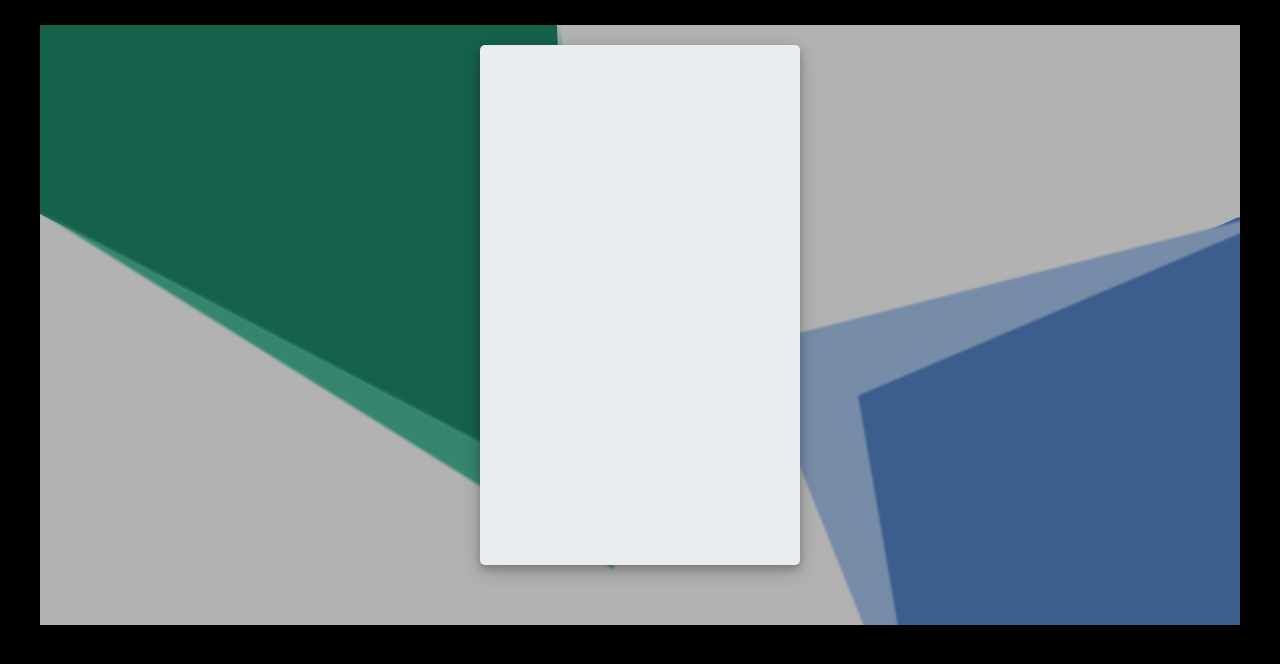
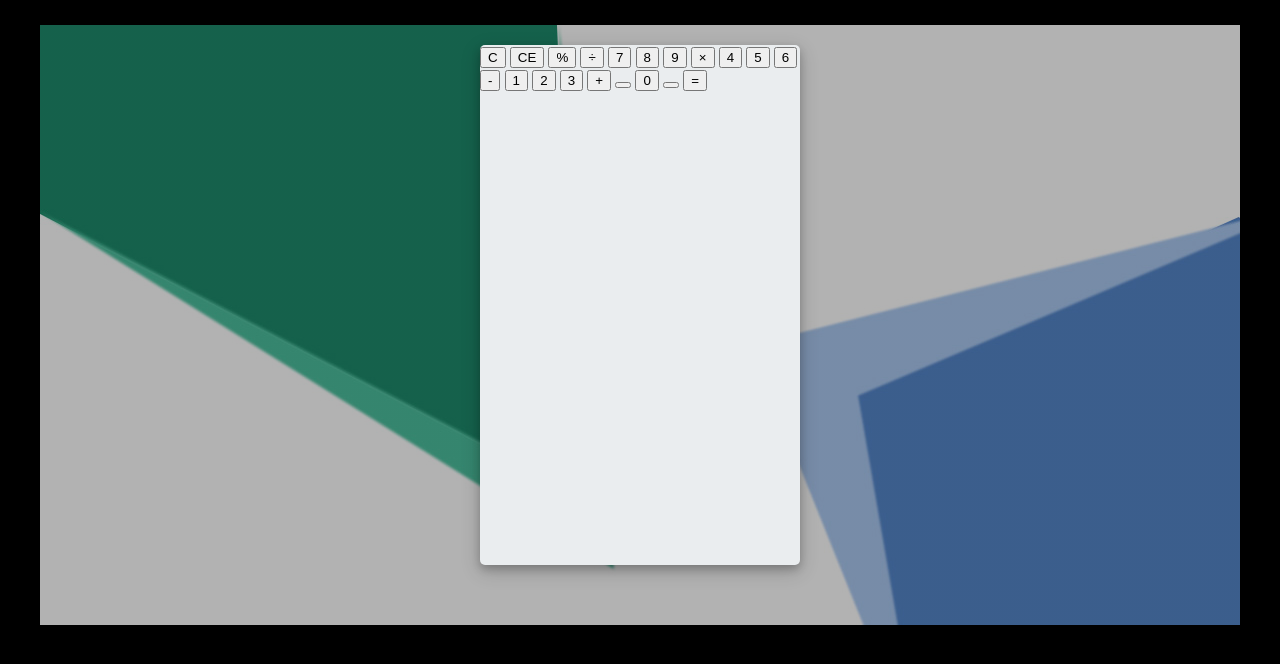
Before and after one commit to kshitijvarshne1/Calculator, a plain HTML site: page index.html in a window 1280 px wide. Drawn offline with Linux system fonts and the light colour scheme.

Commit message:
add all keyboard values

```diff
--- a/index.html
+++ b/index.html
@@ -10,8 +10,36 @@
   <body>
     <div id="container">
       <div id="calculator">
-        <div id="result"></div>
-        <div id="keyboard"></div>
+        <div id="result">
+          <div id="history">
+            <p id="history-value"></p>
+          </div>
+          <div id="output">
+            <p id="output-value"></p>
+          </div>
+        </div>
+        <div id="keyboard">
+          <button class="operator" id="clear">C</button>
+          <button class="operator" id="backspace">CE</button>
+          <button class="operator" id="%">%</button>
+          <button class="operator" id="/">&#247;</button>
+          <button class="number" id="7">7</button>
+          <button class="number" id="8">8</button>
+          <button class="number" id="9">9</button>
+          <button class="operator" id="*">&times;</button>
+          <button class="number" id="4">4</button>
+          <button class="number" id="5">5</button>
+          <button class="number" id="6">6</button>
+          <button class="operator" id="-">-</button>
+          <button class="number" id="1">1</button>
+          <button class="number" id="2">2</button>
+          <button class="number" id="3">3</button>
+          <button class="operator" id="+">+</button>
+          <button class="empty" id="empty"></button>
+          <button class="number" id="0">0</button>
+          <button class="empty" id="empty"></button>
+          <button class="operator" id="=">=</button>
+        </div>
       </div>
     </div>
     <script src="src/script.js"></script>
```
